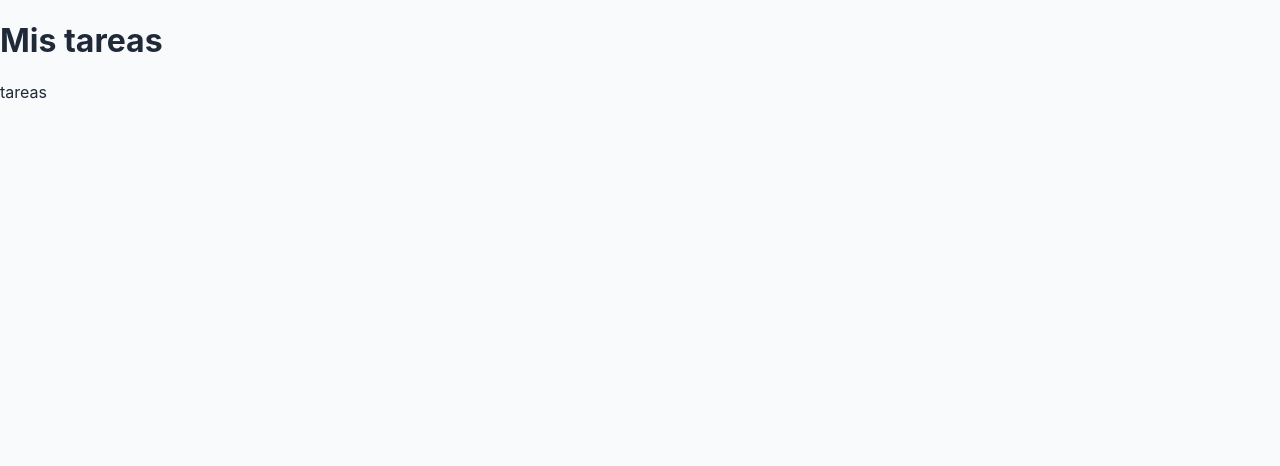
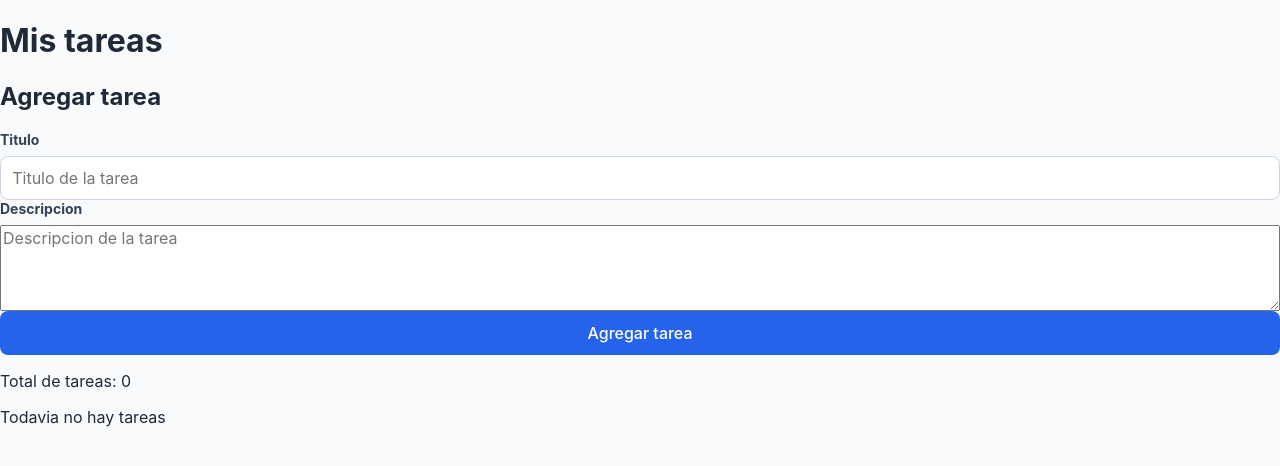
Before and after one commit to Maye2701/matecode-tasks, a React (Vite) app: page /tareas in a window 1280 px wide. Shown: the top 466 px of the page. Built offline with nearby package versions, Linux system fonts and the light colour scheme.

Commit message:
feat: implementar CRUD local de tareas

```diff
--- /dev/null
+++ b/src/components/tasks/TaskEditForm.tsx
@@ -0,0 +1,60 @@
+import type { Task } from "../../types/task";
+import { useState } from "react";
+import type { FormEvent } from "react";
+
+interface TaskEditFormProps {
+    task: Task,
+    onSaveTask: (id: string, title: string, description: string) => void
+    onCancelEdit: () => void
+}
+
+function TaskEditForm({ task, onSaveTask, onCancelEdit }: TaskEditFormProps) {
+    const [title, setTitle] = useState(task.title)
+    const [description, setDescription] = useState(task.description)
+
+    function handleSubmit(event: FormEvent<HTMLFormElement>) {
+        event.preventDefault()
+        if (title.trim() === '') {
+            return
+        }
+        onSaveTask(task.id, title.trim(), description.trim())
+    }
+
+    return (
+        <form className="task-form" onSubmit={handleSubmit}>
+            <div className="form-field">
+                <label htmlFor={`title-edit-${task.id}`}>Título</label>
+                <input
+                    id={`title-edit-${task.id}`}
+                    name="title"
+                    maxLength={80}
+                    required
+                    type="text"
+                    placeholder="Título de la tarea"
+                    value={title}
+                    onChange={(e) => setTitle(e.target.value)}
+                />
+            </div>
+            <div className="form-field">
+                <label htmlFor={`description-edit-${task.id}`}>Descripción</label>
+                <textarea
+                    id={`description-edit-${task.id}`}
+                    name="description"
+                    rows={4}
+                    maxLength={500}
+                    required
+                    placeholder="Descripción de la tarea"
+                    value={description}
+                    onChange={(e) => setDescription(e.target.value)}
+                />
+            </div>
+            <button className="primary" type="submit">Guardar</button>
+            <button className="secondary" type="button" onClick={onCancelEdit}>Cancelar</button>
+        </form>
+
+    )
+
+}
+
+
+export default TaskEditForm
--- /dev/null
+++ b/src/components/tasks/TaskForm.tsx
@@ -0,0 +1,61 @@
+import { useState, type FormEvent } from "react"
+
+export interface TaskFormProps {
+    onCreateTask: (
+        title: string,
+        description: string)
+        => void
+}
+
+function TaskForm({ onCreateTask }: TaskFormProps) {
+    const [title, setTitle] = useState("")
+    const [description, setDescription] = useState("")
+
+    function handleSubmit(event: FormEvent<HTMLFormElement>) {
+        event.preventDefault()
+        if (title.trim() === "") {
+            return
+        }
+        onCreateTask(title.trim(), description.trim())
+        setTitle("")
+        setDescription("")
+
+    }
+
+    return (
+        <section className="task-form-card">
+            <h2>Agregar tarea</h2>
+            <form className="task-form" onSubmit={handleSubmit}>
+                <div className="form-field">
+                    <label htmlFor="title">Titulo</label>
+                    <input
+                        id="title"
+                        name="title"
+                        maxLength={80}
+                        required
+                        type="text"
+                        placeholder="Titulo de la tarea"
+                        value={title}
+                        onChange={(e) => setTitle(e.target.value)}
+                    />
+                </div>
+                <div className="form-field">
+                    <label htmlFor="description">Descripcion</label>
+                    <textarea
+                        id="description"
+                        name="description"
+                        rows={4}
+                        maxLength={500}
+                        required
+                        placeholder="Descripcion de la tarea"
+                        value={description}
+                        onChange={(e) => setDescription(e.target.value)}
+                    />
+                </div>
+                <button className="primary" type="submit">Agregar tarea</button>
+            </form>
+        </section>
+    )
+}
+
+export default TaskForm
--- /dev/null
+++ b/src/components/tasks/TaskItem.tsx
@@ -0,0 +1,55 @@
+import type { Task } from "../../types/task"
+import { useState } from 'react'
+import TaskEditForm from "./TaskEditForm"
+
+
+interface TaskItemProps {
+    task: Task
+    onToggleTask: (id: string) => void
+    onDeleteTask: (id: string) => void
+    onUpdateTask: (id: string, title: string, description: string) => void
+
+
+}
+
+function TaskItem({ task, onToggleTask, onDeleteTask, onUpdateTask }: TaskItemProps) {
+
+    const [isEditing, setIsEditing] = useState(false)
+
+    function handleSaveTask(id: string, title: string, description: string) {
+        onUpdateTask(id, title, description)
+        setIsEditing(false)
+
+    }
+
+    function handleDeleteClick() {
+        if (window.confirm("¿Seguro que deseas eliminar esta tarea?")) {
+            onDeleteTask(task.id)
+        }
+    }
+
+    if (isEditing) {
+        return (
+            <li>
+                <TaskEditForm
+                    task={task}
+                    onSaveTask={handleSaveTask}
+                    onCancelEdit={() => setIsEditing(false)}
+                />
+            </li>
+        )
+    }
+
+    return (
+        <li className="task-item">
+            <h3>{task.title}</h3>
+            <p>{task.description}</p>
+            {task.completed ? <span className="completed">Completada</span> : <span className="pending">Pendiente</span>}
+            <button type="button" className="danger" onClick={handleDeleteClick}>Eliminar</button>
+            <button onClick={() => onToggleTask(task.id)}>{task.completed ? "Pendiente" : "Completada"}</button>
+            <button onClick={() => setIsEditing(true)}>Editar</button>
+        </li>
+    )
+}
+
+export default TaskItem
--- /dev/null
+++ b/src/components/tasks/TaskList.tsx
@@ -0,0 +1,33 @@
+import type { Task } from "../../types/task"
+import TaskItem from "./TaskItem"
+
+interface TaskListProps {
+    tasks: Task[]
+    onToggleTask: (id: string) => void
+    onDeleteTask: (id: string) => void
+    onUpdateTask: (id: string, title: string, description: string) => void
+}
+
+function TaskList({ tasks, onToggleTask, onDeleteTask, onUpdateTask }: TaskListProps) {
+    if (tasks.length === 0) {
+        return (
+            <p>Todavia no hay tareas</p>
+        )
+    }
+
+    return (
+        <ul className="task-list">
+            {tasks.map((task) => (
+                <TaskItem
+                    key={task.id}
+                    task={task}
+                    onToggleTask={onToggleTask}
+                    onDeleteTask={onDeleteTask}
+                    onUpdateTask={onUpdateTask}
+                />
+            ))}
+        </ul>
+    )
+}
+
+export default TaskList
--- a/src/pages/TaskPage.tsx
+++ b/src/pages/TaskPage.tsx
@@ -1,10 +1,58 @@
-function TaskPage() {
+import { useState } from 'react'
+import type { Task } from '../types/task'
+import TaskForm from '../components/tasks/TaskForm'
+import TaskList from '../components/tasks/TaskList'
+
+function TasksPage() {
+    const [tasks, setTasks] = useState<Task[]>([])
+
+    function handleUpdateTask(id: string, newTitle: string, newDescription: string) {
+        setTasks(currentTasks => currentTasks.map(task =>
+            task.id === id
+                ? { ...task, title: newTitle, description: newDescription, updatedAt: new Date() }
+                : task
+        ))
+    }
+
+    function handleCreateTask(title: string, description: string) {
+        const fechaCreacion = new Date()
+        const newTask: Task = {
+            id: crypto.randomUUID(),
+            userId: "local-user",
+            title: title,
+            description: description,
+            completed: false,
+            createdAt: fechaCreacion,
+            updatedAt: fechaCreacion,
+        }
+
+        setTasks(currentTasks => [newTask, ...currentTasks])
+    }
+
+    function handleToggleTask(id: string) {
+        setTasks(currentTasks => currentTasks.map(task =>
+            task.id === id ? { ...task, completed: !task.completed, updatedAt: new Date() } : task
+        ))
+    }
+
+
+    function handleDeleteTask(id: string) {
+        setTasks(currentTasks => currentTasks.filter(task => task.id !== id))
+    }
+
     return (
-        <main className="welcom">
+        <main className="tasks-page">
             <h1>Mis tareas</h1>
-            <p> tareas </p>
+            <TaskForm onCreateTask={handleCreateTask} />
+            <p> Total de tareas: {tasks.length} </p>
+            <TaskList
+                tasks={tasks}
+                onToggleTask={handleToggleTask}
+                onDeleteTask={handleDeleteTask}
+                onUpdateTask={handleUpdateTask}
+            />
         </main>
     )
 }
 
-export default TaskPage
+export default TasksPage
--- /dev/null
+++ b/src/types/task.ts
@@ -0,0 +1,9 @@
+export interface Task {
+    id: string
+    userId: string
+    title: string
+    description: string
+    completed: boolean
+    createdAt: Date
+    updatedAt: Date
+}
```
